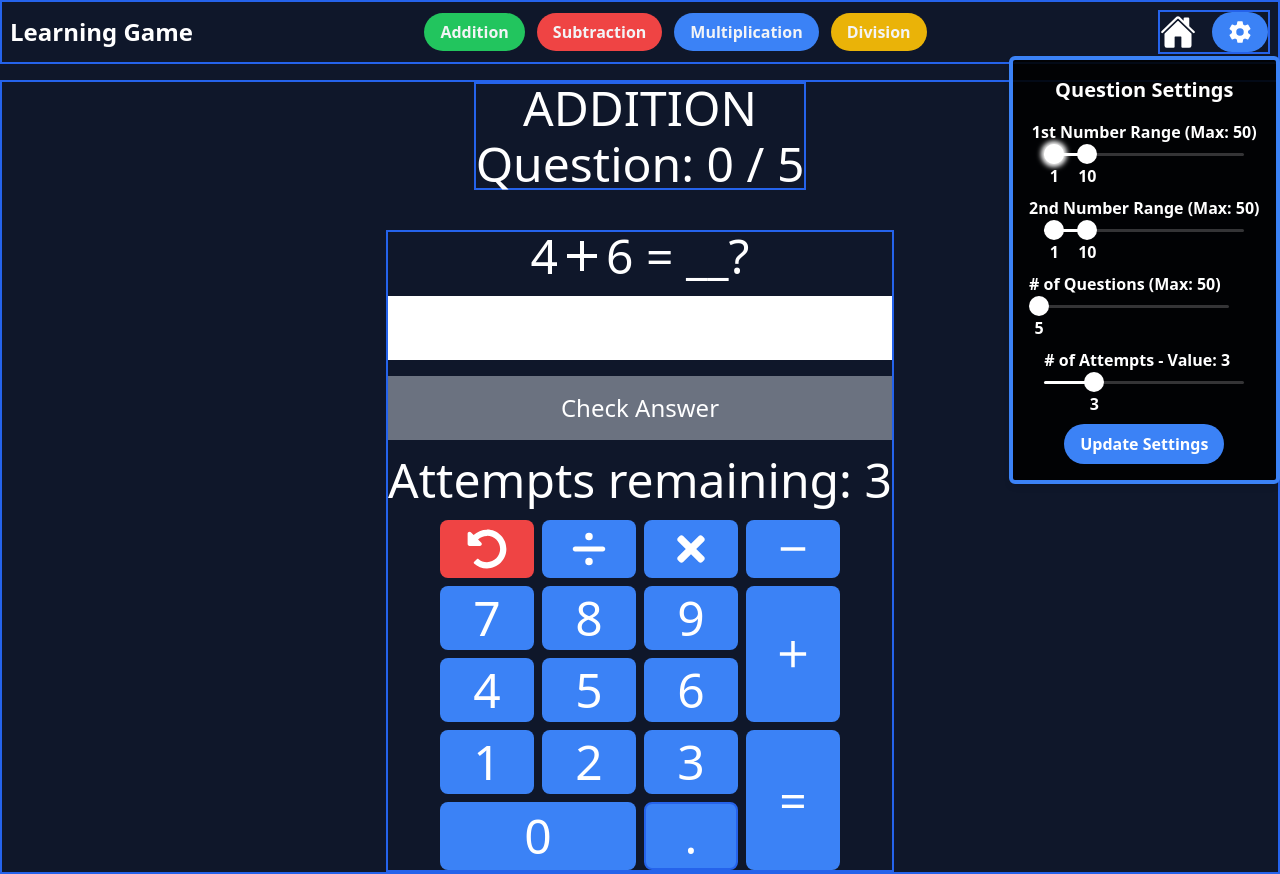
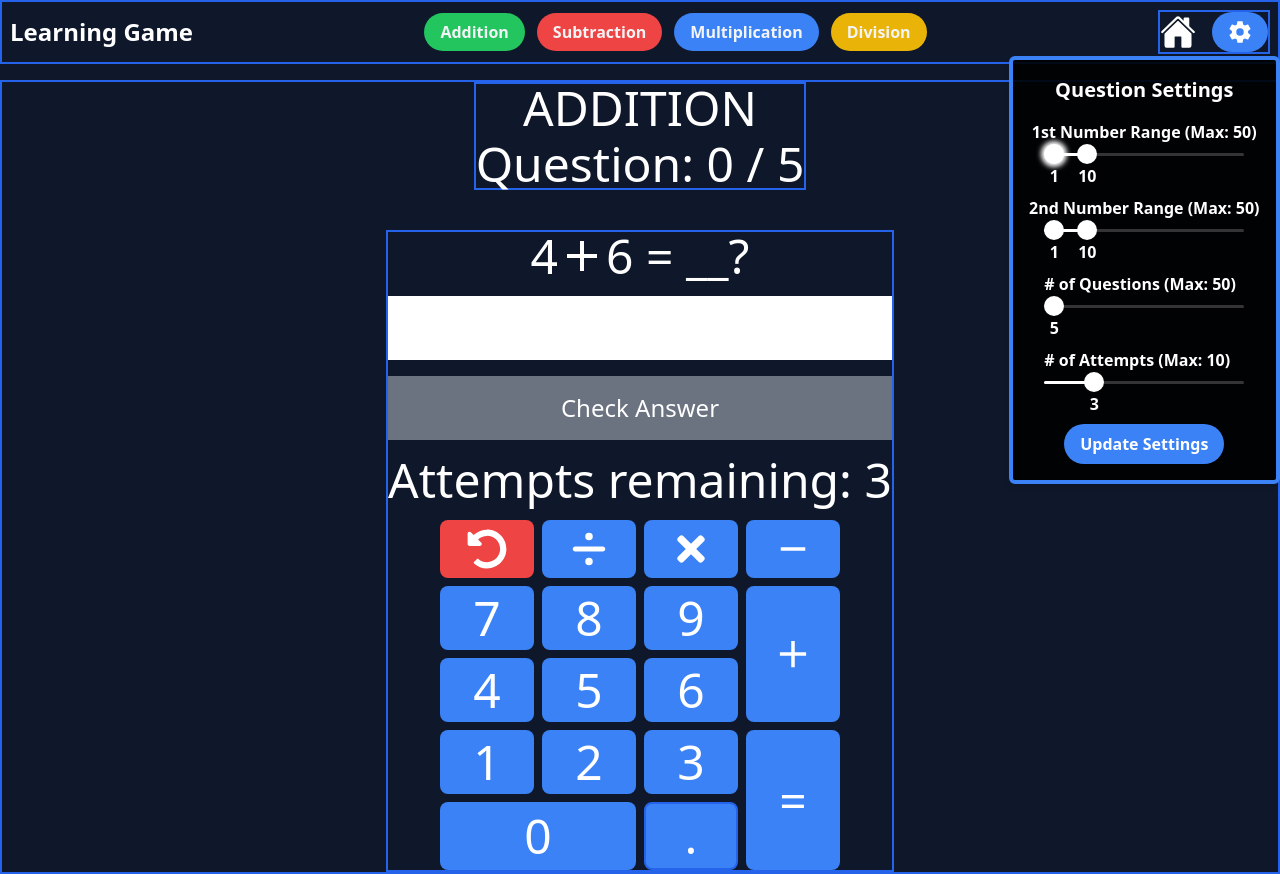
Before and after one commit to bartswierz/learning-game, a React (Vite) app: page /addition in a window 1280 px wide. Both pictures are taken after a click on the button 1240 px from the left and 32 px from the top of the page. Built offline with nearby package versions, Linux system fonts and the light colour scheme.

Commit message:
fixed alignment for slider tracks

```diff
--- a/src/components/ui/Operation.tsx
+++ b/src/components/ui/Operation.tsx
@@ -18,13 +18,13 @@ const Operation = ({ operationType }: OperationProps) => {
   // Calling our Zustand Store for the settings
   const { settings } = useSettingsStore((state) => state);
   const { numOneRange, numTwoRange, numOfAttempts, numOfQuestions } = settings;
-
+  console.log("inside operation component");
   // Global state for the game
   const [globals, setGlobals] = useState<Globals>({
-    numOneRange: numOneRange,
-    numTwoRange: numTwoRange,
-    numOfAttempts: numOfAttempts,
-    numOfQuestions: numOfQuestions,
+    numOneRange: { min: 0, max: 0 },
+    numTwoRange: { min: 0, max: 0 },
+    numOfAttempts: 1,
+    numOfQuestions: 1,
     score: 0,
     progress: null,
     isGameOver: false,
@@ -32,6 +32,23 @@ const Operation = ({ operationType }: OperationProps) => {
     numberOne: 0,
     numberTwo: 0,
   });
+
+  // SETTINGS UPDATES WILL RESET THE SESSION WITH THE NEW SETTINGS
+  useEffect(() => {
+    console.log("use effect settings changed...");
+    setGlobals({
+      numOneRange: numOneRange,
+      numTwoRange: numTwoRange,
+      numOfAttempts: numOfAttempts,
+      numOfQuestions: numOfQuestions,
+      score: 0,
+      progress: null,
+      isGameOver: false,
+      userInput: "",
+      numberOne: 0,
+      numberTwo: 0,
+    });
+  }, [numOneRange, numTwoRange, numOfAttempts, numOfQuestions]);
 
   const [operationIcon, setOperationIcon] = useState<JSX.Element>();
 
--- a/src/components/ui/Settings.tsx
+++ b/src/components/ui/Settings.tsx
@@ -90,20 +90,22 @@ const SettingsForm__ = ({ settings }: SettingsFormProps) => {
   // the name prop IS being applied to our values, however we have an issue with the dual sliders, the formData only gathers the first vaue
   return (
     <form onSubmit={handleSubmit} className="flex flex-col justify-center items-center gap-8 text-white font-bold">
-      <div className="flex flex-col items-center">
+      <div>
         <label htmlFor="numberOne">1st Number Range (Max: 50)</label>
         <SettingDualSlider minValue={numOneRange.min} maxValue={numOneRange.max} name="numberOne" minStepsBetween={1} />
       </div>
-      <div className="flex flex-col items-center">
+      <div>
         <label htmlFor="numberTwo">2nd Number Range (Max: 50)</label>
-        <SettingDualSlider minValue={numTwoRange.min} maxValue={numTwoRange.max} name="numberTwo" minStepsBetween={1} />
+        <div className="">
+          <SettingDualSlider minValue={numTwoRange.min} maxValue={numTwoRange.max} name="numberTwo" minStepsBetween={1} />
+        </div>
       </div>
-      <div className="w-full ">
+      <div>
         <label htmlFor="questions"># of Questions (Max: 50)</label>
         <SettingSlider value={numOfQuestions} name="questions" min={5} max={50} step={5} />
       </div>
       <div>
-        <label htmlFor="attempts"># of Attempts - Value: {numOfAttempts}</label>
+        <label htmlFor="attempts"># of Attempts (Max: 10)</label>
         <SettingSlider value={numOfAttempts} name="attempts" min={1} max={10} />
       </div>
       <button type="submit" className="bg-blue-500 hover:bg-blue-600 focus:bg-blue-700 px-4 py-2 rounded-full">
@@ -143,7 +145,7 @@ const SettingDualSlider = ({
 
   return (
     <Slider.Root
-      className="SliderRoot"
+      className="SliderRoot mx-auto"
       defaultValue={[thumbValueMin, thumbValueMax]}
       min={min}
       max={max}
```
